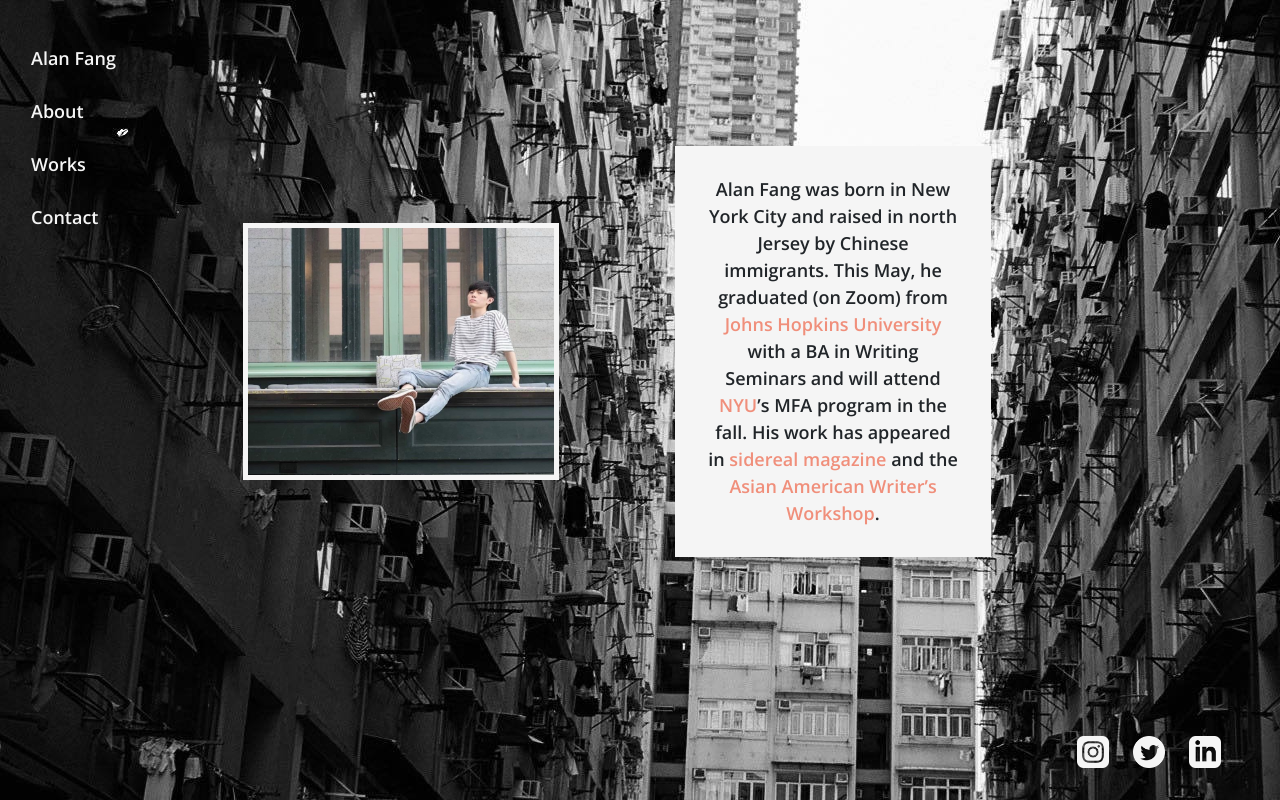
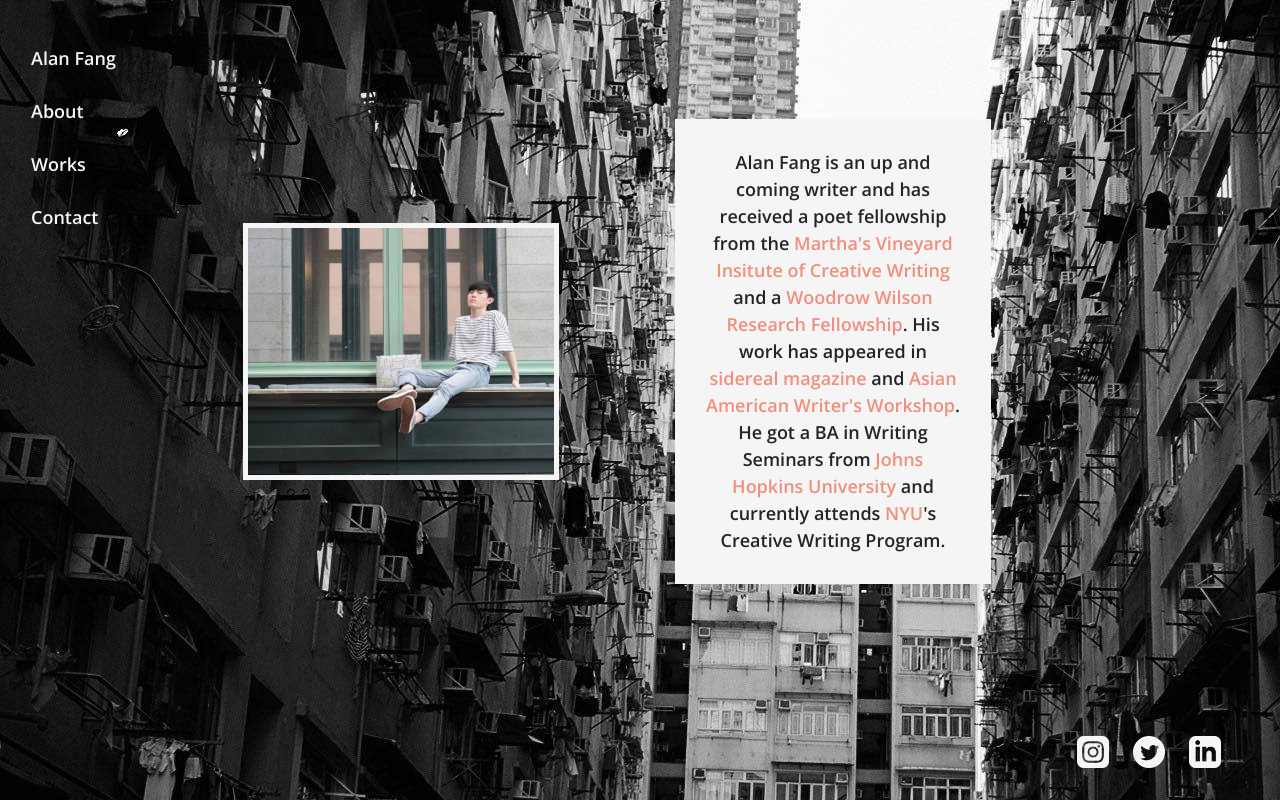
Before and after one commit to szeng7/afang-website, a React (Create React App) app: page / in a window 1280 px wide. Built offline with nearby package versions, Linux system fonts and the light colour scheme.

Commit message:
embedded links and changed bios

```diff
--- a/src/assets/components/PageContainer.jsx
+++ b/src/assets/components/PageContainer.jsx
@@ -22,25 +22,34 @@
                     <Col lg={{ span: 4, offset: 1 }} className="my-auto">
                         <Container fluid className="landing-text-container">
                             <p className="text-center my-auto">
-                                Alan Fang was born in New York City and raised
-                                in north Jersey by Chinese immigrants. This May,
-                                he graduated (on Zoom) from
+                                Alan Fang is an up and coming writer and has
+                                received a poet fellowship from the{" "}
                                 <span className="highlight">
                                     {" "}
+                                    Martha's Vineyard Insitute of Creative
+                                    Writing
+                                </span>{" "}
+                                and a{" "}
+                                <span className="highlight">
+                                    {" "}
+                                    Woodrow Wilson Research Fellowship
+                                </span>
+                                . His work has appeared in{" "}
+                                <span className="highlight">
+                                    sidereal magazine{" "}
+                                </span>
+                                and{" "}
+                                <span className="highlight">
+                                    {" "}
+                                    Asian American Writer's Workshop
+                                </span>
+                                . He got a BA in Writing Seminars from{" "}
+                                <span className="highlight">
                                     Johns Hopkins University{" "}
                                 </span>{" "}
-                                with a BA in Writing Seminars and will attend
-                                <span className="highlight"> NYU</span>’s MFA
-                                program in the fall. His work has appeared in
-                                <span className="highlight">
-                                    {" "}
-                                    sidereal magazine
-                                </span>{" "}
-                                and the{" "}
-                                <span className="highlight">
-                                    Asian American Writer’s Workshop
-                                </span>
-                                .
+                                and currently attends{" "}
+                                <span className="highlight">NYU</span>'s
+                                Creative Writing Program.
                             </p>
                         </Container>
                     </Col>
@@ -58,28 +67,19 @@
                             <h4 className="text-header">Biography</h4>
                             <p className="my-auto">
                                 Alan Fang hails from the east side of Manhattan
-                                and is the child of Chinese immigrants. A high
-                                school obsession with{" "}
+                                and is the child of Chinese immigrants. A
+                                childhood dream of becoming a computer scientist
+                                was quickly derailed by a high school obsession
+                                with{" "}
                                 <span className="highlight">
                                     Allen Ginsberg
-                                </span>{" "}
-                                has somehow led to his concerted effort to make
+                                </span>
+                                , leading to his concerted effort to make
                                 writing poetry into a profession. He currently
-                                lives in Baltimore where he studies Writing
-                                Seminars at the{" "}
-                                <span className="highlight">
-                                    {" "}
-                                    Johns Hopkins University
-                                </span>{" "}
-                                and has recently been offered a poet fellowship
-                                at the{" "}
-                                <span className="highlight">
-                                    {" "}
-                                    Martha’s Vineyard Institute of Creative
-                                    Writing
-                                </span>
-                                . He enjoys dancing, cooking Asian food, and
-                                reading manga.
+                                lives in New York City, attending{" "}
+                                <span className="highlight">NYU</span>'s
+                                Creative Writing Program. He enjoys dancing,
+                                cooking Asian food, and reading manga.
                             </p>
                         </Container>
                     </Col>
@@ -103,16 +103,26 @@
                         <Container fluid className="works-text-container">
                             <h4 className="text-header">Publications</h4>
                             <p className="my-auto entry">
+                                <a href="https://siderealmagazine.com/2019/05/15/queen-mother-of-the-west/">
                                     <span className="highlight underline">
                                         Queen Mother of the West 西王母
                                     </span>
+                                </a>
                                 , sidereal magazine, May 2019
                             </p>
                             <p className="my-auto entry">
+                                <a href="https://aaww.org/after-peace/">
                                     <span className="highlight underline">
                                         After Peace
                                     </span>
+                                </a>
                                 , Asian American Writers' Workshop, June 2020
+                            </p>
+                            <p className="my-auto entry">
+                                <span className="highlight underline">
+                                    follow the pen
+                                </span>
+                                , 2020 Emerging Poet Prize Finalist, July 2020
                             </p>
                         </Container>
                     </Col>
@@ -130,25 +140,34 @@
                             <h4 className="text-header">Contact</h4>
                             <p className="my-auto top-text">Follow me here:</p>
                             <p className="my-auto">
+                                <a href="https://www.instagram.com/alan_y_fang/">
                                     <span className="highlight underline">
                                         Instagram
                                     </span>
+                                </a>
                             </p>
+
                             <p className="my-auto">
+                                <a href="https://twitter.com/fang_ym">
                                     <span className="highlight underline">
                                         Twitter
                                     </span>
+                                </a>
                             </p>
                             <p className="my-auto">
+                                <a href="https://www.linkedin.com/in/alanyenmingfang/">
                                     <span className="highlight underline">
                                         Linkedin
                                     </span>
+                                </a>
                             </p>
                             <p className="my-auto bottom-text">
                                 Email me{" "}
+                                <a href="mailto:afang151@gmail.com">
                                     <span className="highlight underline">
                                         here
                                     </span>
+                                </a>
                             </p>
                         </Container>
                     </Col>
--- a/src/assets/scss/styles.scss
+++ b/src/assets/scss/styles.scss
@@ -90,6 +90,10 @@
     .entry {
         padding-bottom: 10px;
     }
+    a:focus {
+        outline: none !important;
+        font-size: 18px !important;
+    }
 }
 
 .contact-wrapper {
@@ -116,6 +120,10 @@
     }
     .bottom-text {
         padding-top: 20px;
+    }
+    a:focus {
+        outline: none !important;
+        font-size: 18px !important;
     }
 }
 
```
Lines whose indentation alone changed are shown as unchanged.
